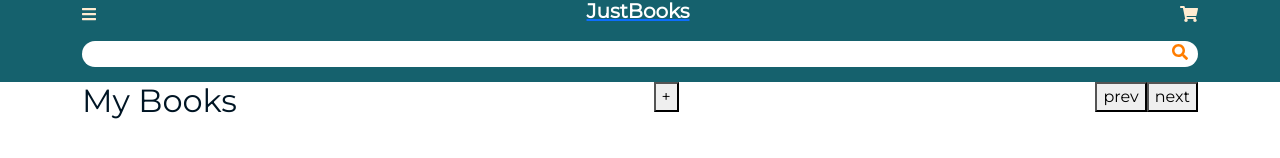
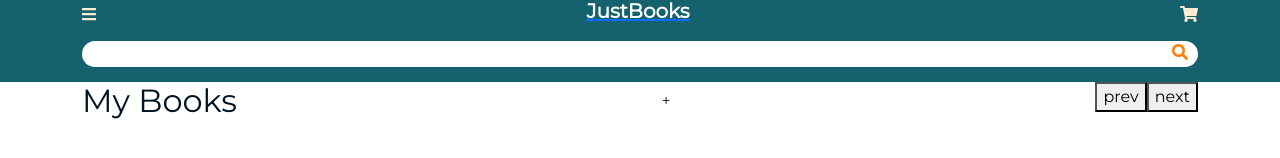
Before and after one commit to mendozzac/justbooks, a React (Create React App) app: page /mybooks in a window 1280 px wide. Shown: the part 520-678 px from the top of the page. Built offline with nearby package versions, Linux system fonts and the light colour scheme.

Commit message:
add btn class in Button component

```diff
--- a/src/components/Button/Button.js
+++ b/src/components/Button/Button.js
@@ -1,5 +1,5 @@
 const Button = ({ text }) => {
-  return <button className="button">{text}</button>;
+  return <button className="btn button">{text}</button>;
 };
 
 export default Button;
```
